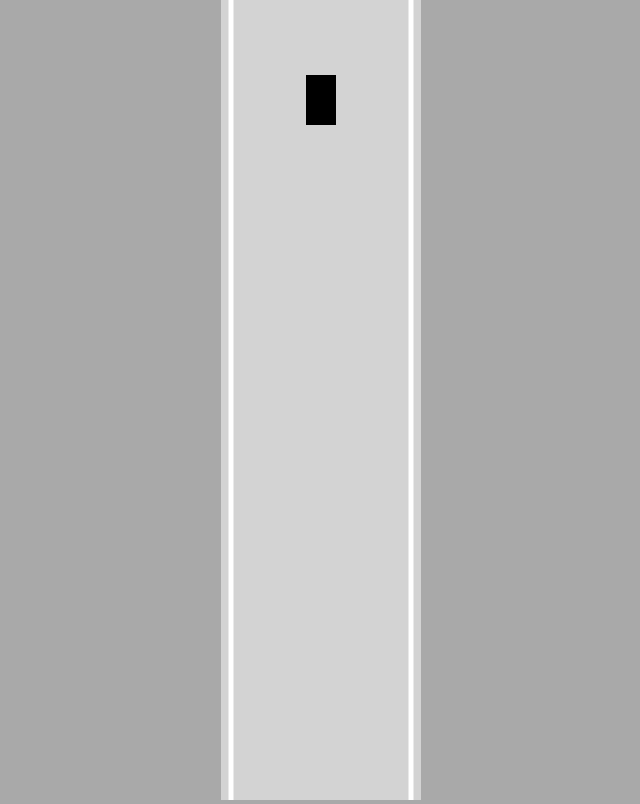
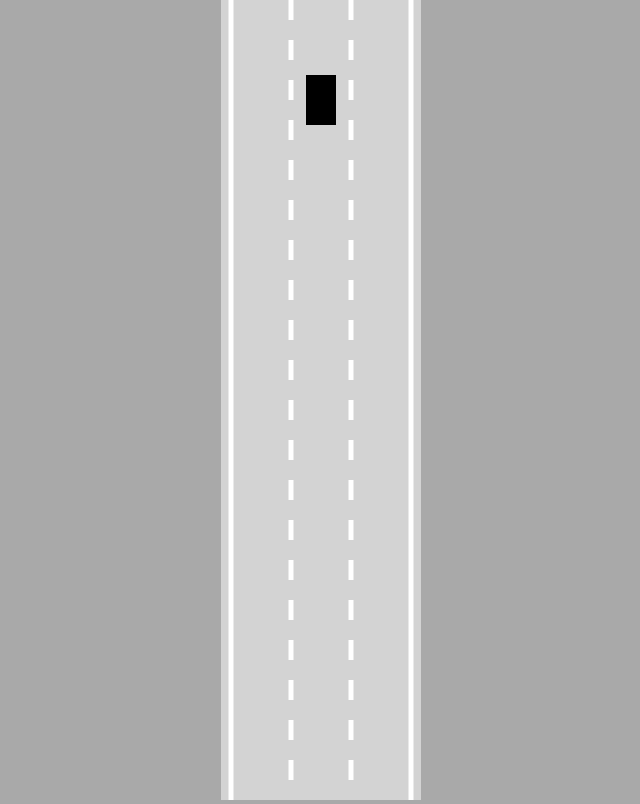
Before and after one commit to Luki1235512/self-driving-car, a website: page index.html in a window 1280 px wide. Shown: the whole page, without its empty margins (319-959 px from the left). Drawn offline with Linux system fonts and the light colour scheme.

Commit message:
Add the lanes

```diff
--- a/index.html
+++ b/index.html
@@ -5,6 +5,7 @@
 </head>
 <body>
     <canvas id="myCanvas"></canvas>
+    <script src="utils.js"></script>
     <script src="road.js"></script>
     <script src="controls.js"></script>
     <script src="car.js"></script>
--- a/road.js
+++ b/road.js
@@ -16,15 +16,21 @@ class Road {
         ctx.lineWidth = 5;
         ctx.strokeStyle = "white";
 
-        ctx.beginPath();
-        ctx.moveTo(this.left, this.top);
-        ctx.lineTo(this.left, this.bottom);
-        ctx.stroke();
+        for (let i = 0; i <= this.laneCount; i++) {
+            const x = lerp(this.left, this.right, i / this.laneCount);
 
-        ctx.beginPath();
-        ctx.moveTo(this.right, this.top);
-        ctx.lineTo(this.right, this.bottom);
-        ctx.stroke();
+            if (i > 0 && i < this.laneCount) {
+                ctx.setLineDash([20, 20]);
+            }
+            else {
+                ctx.setLineDash([]);
+            }
+
+            ctx.beginPath();
+            ctx.moveTo(x, this.top);
+            ctx.lineTo(x, this.bottom);
+            ctx.stroke();
+        }
     }
 
 }
--- /dev/null
+++ b/utils.js
@@ -0,0 +1,3 @@
+function lerp(A, B, t) {
+    return A + (B - A) * t;
+}
```
